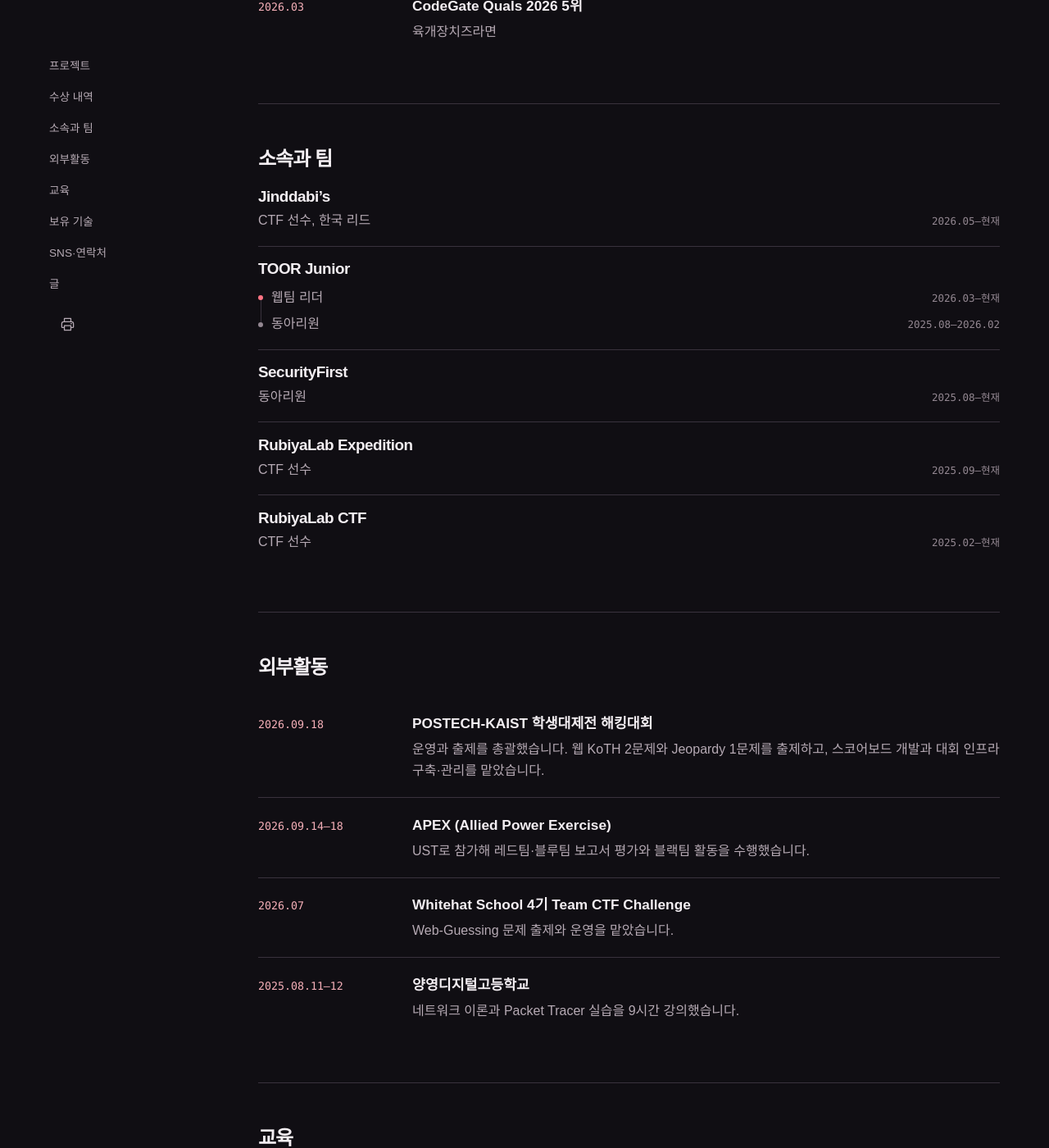
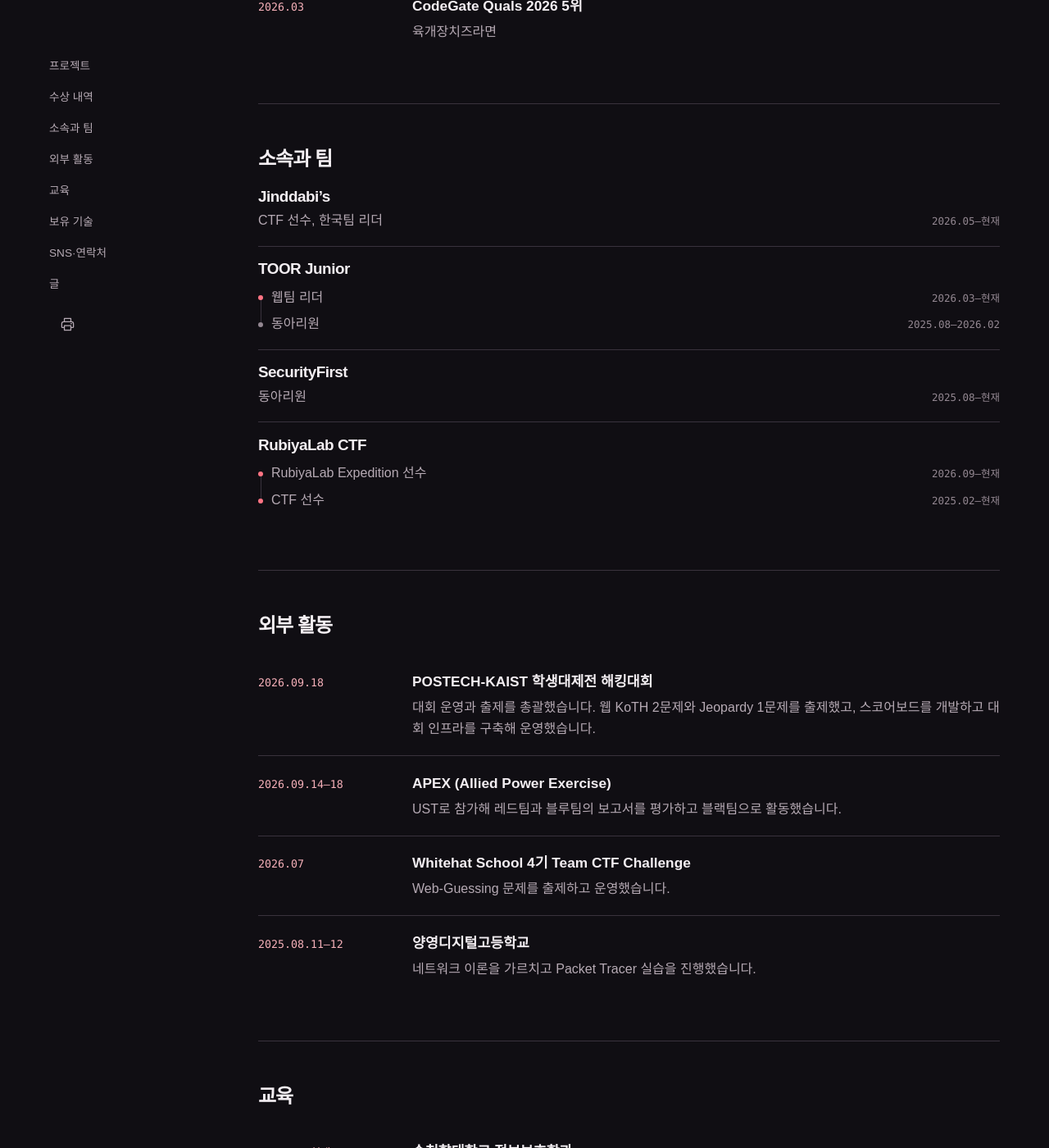
Before and after one commit to areciah/areciah.github.io, a Jekyll site: the page built from cv/index.html, in a window 1280 px wide and 1400 px high, scrolled down 1483 px. Shown: the whole window at 82% size. Built offline with Jekyll 4.4.1, drawn with Linux system fonts in a browser that asks for light colours; some of the changed text lies outside the part shown.

Commit message:
Polish Korean profile copy and sync current affiliations

```diff
--- a/_data/cv.json
+++ b/_data/cv.json
@@ -1,7 +1,7 @@
 {
   "name": "arecia",
-  "headline": "CTF와 웹 보안 연구",
-  "intro": "공격자의 관점에서 시스템을 살펴보며 오펜시브 보안 연구자를 목표로 공부하고 있습니다. CTF에서는 웹 문제를 풀고, 대회를 운영할 때는 직접 문제와 인프라를 만듭니다.",
+  "headline": "취약점 분석 및 AI 활용 연구",
+  "intro": "오펜시브 보안 연구자를 목표로 웹 보안을 공부하고 있습니다. CTF에서는 주로 웹 문제를 풉니다. 대회를 운영할 때는 문제를 출제하고 참가자들이 사용할 환경을 구축합니다.",
   "sections": [
     {
       "title": "수상 내역",
@@ -28,14 +28,14 @@
     {
       "title": "소속과 팀",
       "id": "section-2",
-      "body": "- <b>Jinddabi's</b> · 2026.05–현재 · CTF 선수, 한국 리드\n- <b>TOOR Junior</b> · 2025.08–2026.02 동아리원, 2026.03–현재 웹팀 리더\n- <b>SecurityFirst</b> · 2025.08–현재 · 동아리원\n- <b>RubiyaLab Expedition</b> · 2025.09–현재 · CTF 선수\n- <b>RubiyaLab CTF</b> · 2025.02–현재 · CTF 선수",
+      "body": "- <b>Jinddabi's</b> · 2026.05–현재 · CTF 선수, 한국팀 리더\n- <b>TOOR Junior</b> · 2025.08–2026.02 동아리원, 2026.03–현재 웹팀 리더\n- <b>SecurityFirst</b> · 2025.08–현재 · 동아리원\n- <b>RubiyaLab CTF</b> · 2025.02–현재 · CTF 선수, 2026.09–현재 RubiyaLab Expedition 선수",
       "teams": [
         {
           "name": "Jinddabi's",
           "roles": [
             {
               "period": "2026.05–현재",
-              "detail": "CTF 선수, 한국 리드"
+              "detail": "CTF 선수, 한국팀 리더"
             }
           ]
         },
@@ -62,17 +62,12 @@
           ]
         },
         {
-          "name": "RubiyaLab Expedition",
+          "name": "RubiyaLab CTF",
           "roles": [
             {
-              "period": "2025.09–현재",
-              "detail": "CTF 선수"
-            }
-          ]
-        },
-        {
-          "name": "RubiyaLab CTF",
-          "roles": [
+              "period": "2026.09–현재",
+              "detail": "RubiyaLab Expedition 선수"
+            },
             {
               "period": "2025.02–현재",
               "detail": "CTF 선수"
@@ -82,29 +77,29 @@
       ]
     },
     {
-      "title": "외부활동",
+      "title": "외부 활동",
       "id": "section-3",
-      "body": "- <b>POSTECH-KAIST 학생대제전 해킹대회</b> · 2026.09.18. 운영과 출제를 총괄했습니다. 웹 KoTH 2문제와 Jeopardy 1문제를 출제하고, 스코어보드 개발과 대회 인프라 구축·관리를 맡았습니다.\n- <b>APEX (Allied Power Exercise)</b> · 2026.09.14–18. UST로 참가해 레드팀·블루팀 보고서 평가와 블랙팀 활동을 수행했습니다.\n- <b>Whitehat School 4기 Team CTF Challenge</b> · 2026.07. Web-Guessing 문제 출제와 운영을 맡았습니다.\n- <b>양영디지털고등학교</b> · 2025.08.11–12. 네트워크 이론과 Packet Tracer 실습을 9시간 강의했습니다.",
+      "body": "- <b>POSTECH-KAIST 학생대제전 해킹대회</b> · 2026.09.18. 대회 운영과 출제를 총괄했습니다. 웹 KoTH 2문제와 Jeopardy 1문제를 출제했고, 스코어보드를 개발하고 대회 인프라를 구축해 운영했습니다.\n- <b>APEX (Allied Power Exercise)</b> · 2026.09.14–18. UST로 참가해 레드팀과 블루팀의 보고서를 평가하고 블랙팀으로 활동했습니다.\n- <b>Whitehat School 4기 Team CTF Challenge</b> · 2026.07. Web-Guessing 문제를 출제하고 운영했습니다.\n- <b>양영디지털고등학교</b> · 2025.08.11–12. 네트워크 이론을 가르치고 Packet Tracer 실습을 진행했습니다.",
       "records": [
         {
           "title": "<b>POSTECH-KAIST 학생대제전 해킹대회</b>",
           "period": "2026.09.18",
-          "detail": "운영과 출제를 총괄했습니다. 웹 KoTH 2문제와 Jeopardy 1문제를 출제하고, 스코어보드 개발과 대회 인프라 구축·관리를 맡았습니다."
+          "detail": "대회 운영과 출제를 총괄했습니다. 웹 KoTH 2문제와 Jeopardy 1문제를 출제했고, 스코어보드를 개발하고 대회 인프라를 구축해 운영했습니다."
         },
         {
           "title": "<b>APEX (Allied Power Exercise)</b>",
           "period": "2026.09.14–18",
-          "detail": "UST로 참가해 레드팀·블루팀 보고서 평가와 블랙팀 활동을 수행했습니다."
+          "detail": "UST로 참가해 레드팀과 블루팀의 보고서를 평가하고 블랙팀으로 활동했습니다."
         },
         {
           "title": "<b>Whitehat School 4기 Team CTF Challenge</b>",
           "period": "2026.07",
-          "detail": "Web-Guessing 문제 출제와 운영을 맡았습니다."
+          "detail": "Web-Guessing 문제를 출제하고 운영했습니다."
         },
         {
           "title": "<b>양영디지털고등학교</b>",
           "period": "2025.08.11–12",
-          "detail": "네트워크 이론과 Packet Tracer 실습을 9시간 강의했습니다."
+          "detail": "네트워크 이론을 가르치고 Packet Tracer 실습을 진행했습니다."
         }
       ]
     },
```
